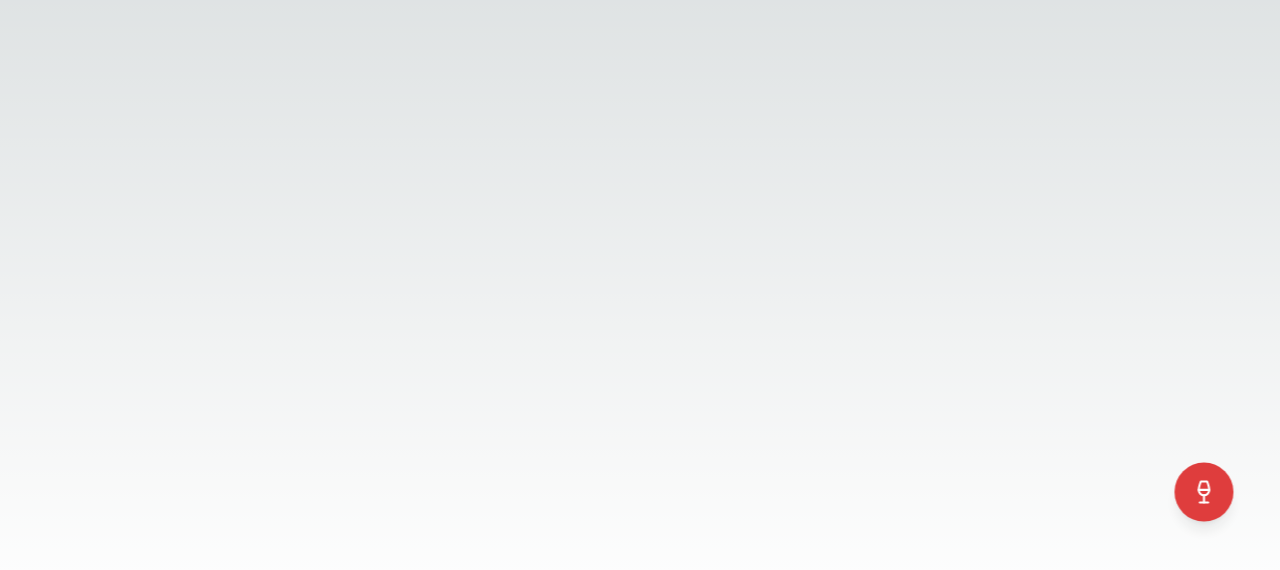
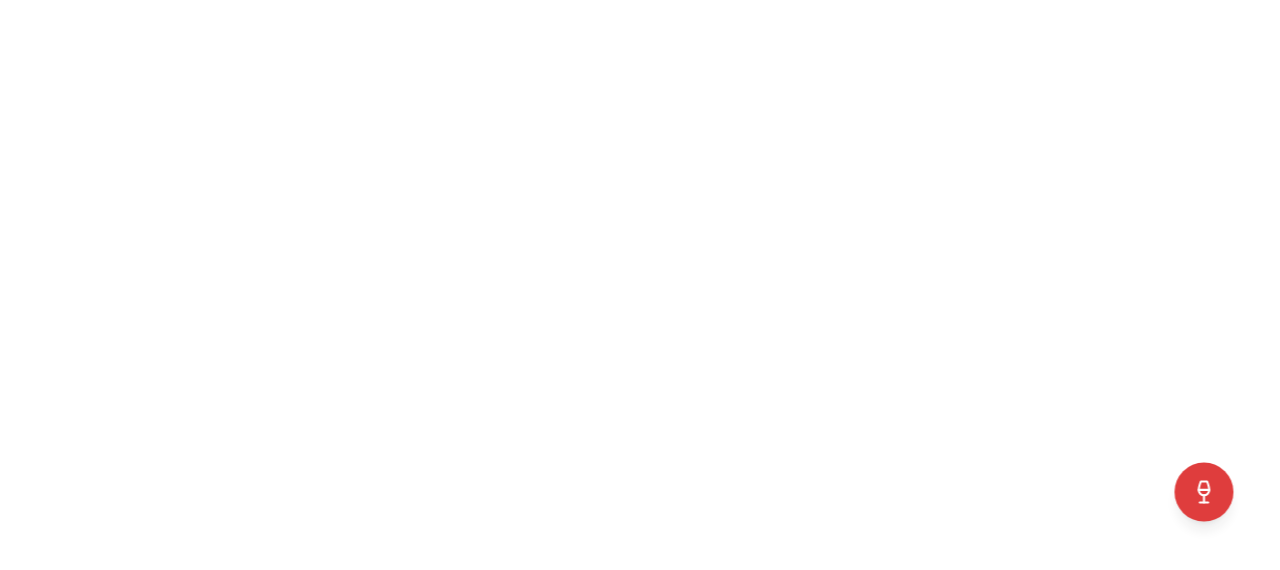
Before and after one commit to nishantrajpoot/vaimo-virtual-sommelier, a Next.js app: page / in a window 1280 px wide. Shown: the part 184-754 px from the top of the page. Built offline with nearby package versions, Linux system fonts and the light colour scheme.

Commit message:
ui changes

```diff
--- a/app/globals.css
+++ b/app/globals.css
@@ -180,7 +180,7 @@ button.go-to-wine {
   color: #ffffff;
 }
 
-iframe#wine-view body {
+body {
   background: transparent!important;
 }
 img[alt="Delhaize wine listings"] {
```
